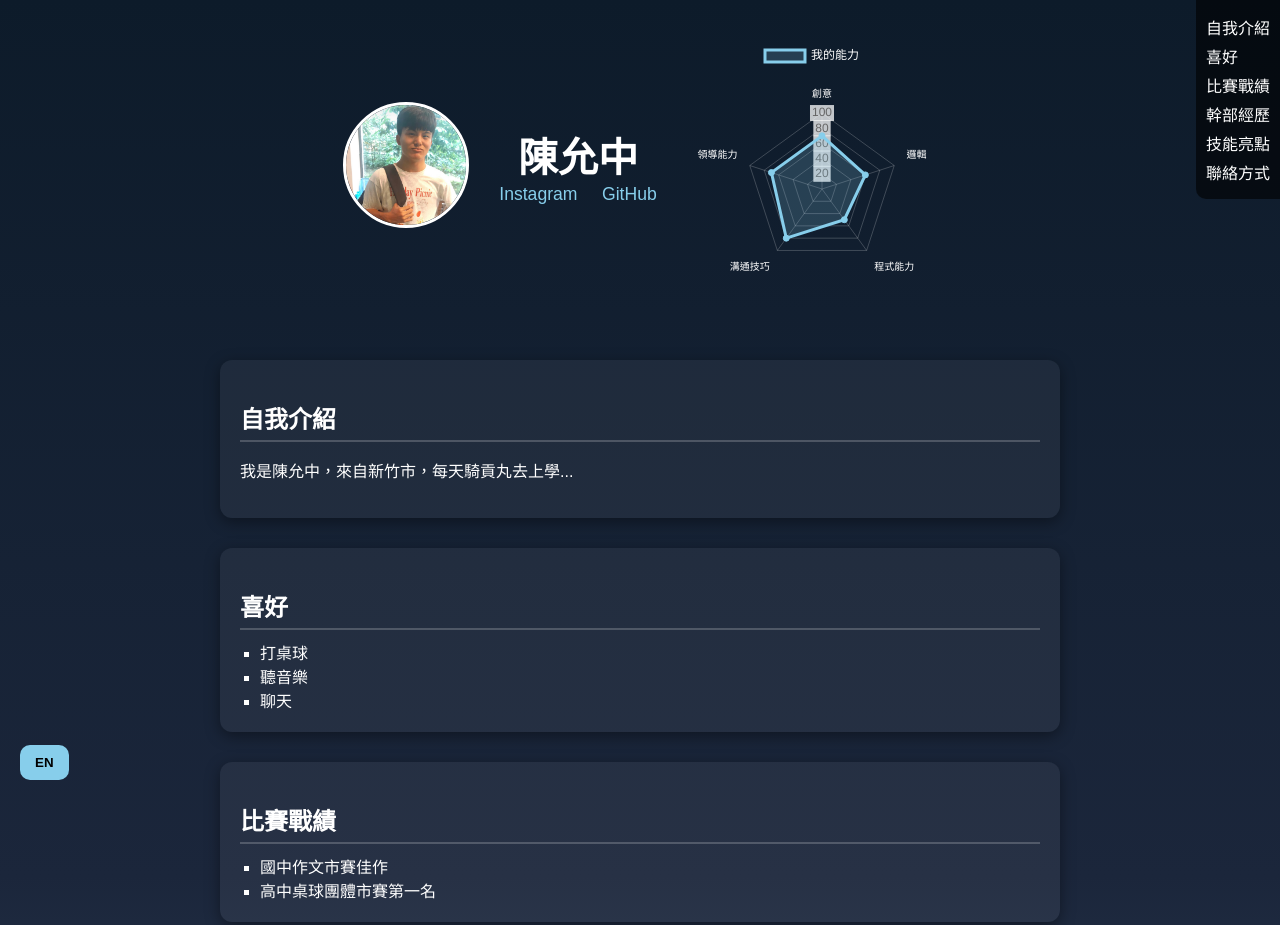
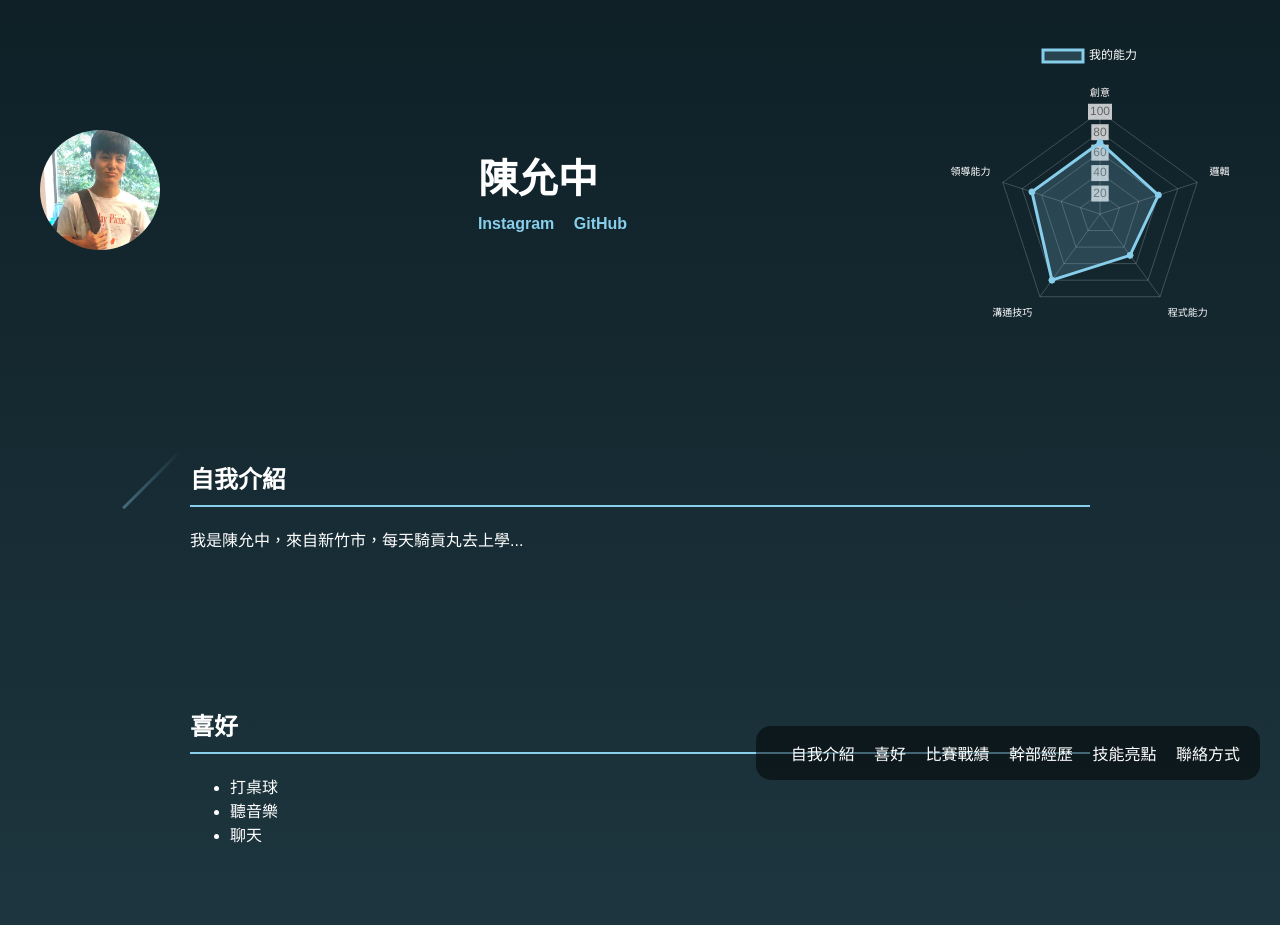
Before and after one commit to dango960325-lgtm/Computer-Science-lessons, a plain HTML site: page index.html in a window 1280 px wide. Shown: the top 925 px of the page. Drawn offline with nearby package versions, Linux system fonts and the light colour scheme.

Commit message:
Update style.css

```diff
--- a/style.css
+++ b/style.css
@@ -1,40 +1,16 @@
-/* 基本背景 */
 body {
   margin: 0;
   font-family: "Microsoft JhengHei", sans-serif;
-  background: linear-gradient(to bottom, #0d1b2a, #1b263b, #415a77); /* 漸層夜空 */
   color: white;
+  background: linear-gradient(to bottom, #0f2027, #203a43, #2c5364);
   overflow-x: hidden;
-  position: relative;
-  min-height: 100vh;
-  overflow: hidden;
 }
-
-/* ⭐ 星星效果 */
-.stars {
-  position: absolute;
-  width: 100%;
-  height: 100%;
-  top: 0;
-  left: 0;
-  background: transparent url("https://www.transparenttextures.com/patterns/stardust.png") repeat;
-  animation: twinkle 10s linear infinite;
-  z-index: -1; /* 在最底層 */
-}
-
-@keyframes twinkle {
-  0% { opacity: 0.8; }
-  50% { opacity: 1; }
-  100% { opacity: 0.8; }
-}
-
 
 /* Header */
 .header {
   display: flex;
-  justify-content: center;
   align-items: center;
-  gap: 20px;
+  justify-content: space-between;
   padding: 40px;
 }
 
@@ -42,138 +18,162 @@ body {
   width: 120px;
   height: 120px;
   border-radius: 50%;
-  border: 3px solid white;
-  animation: slideInLeft 1s ease-out;
-}
-
-.name-block {
-  text-align: center;
-  animation: slideInTop 1s ease-out;
+  object-fit: cover;
+  margin-right: 20px;
+  animation: slideInLeft 2s ease-in-out;
 }
 
 .name {
   font-size: 2.5em;
   font-weight: bold;
+  animation: slideInTop 2s ease-in-out;
+}
+
+.links {
+  margin-top: 10px;
+  animation: slideInRight 2s ease-in-out;
 }
 
 .links a {
   color: #87ceeb;
-  margin: 0 10px;
+  margin-right: 15px;
   text-decoration: none;
-  font-size: 1.1em;
-  animation: slideInRight 1s ease-out;
+  font-weight: bold;
+}
+
+.links a:hover {
+  color: #ffcc70;
 }
 
 .radar {
-  width: 250px;
-  animation: fadeIn 2s ease-out;
+  width: 300px;
+  height: 300px;
+  animation: growRadar 2s ease-in-out;
 }
 
-/* Section 卡片 */
-.card {
-  background: rgba(255, 255, 255, 0.05);
-  margin: 30px auto;
-  padding: 20px;
-  max-width: 800px;
-  border-radius: 12px;
-  box-shadow: 0 4px 15px rgba(0,0,0,0.4);
-  animation: fadeInUp 1.2s ease-out;
+section {
+  padding: 60px 20px;
+  max-width: 900px;
+  margin: auto;
 }
 
-h2 {
-  border-bottom: 2px solid rgba(255,255,255,0.2);
-  padding-bottom: 5px;
-  margin-bottom: 10px;
+section h2 {
+  border-bottom: 2px solid #87ceeb;
+  padding-bottom: 10px;
+  margin-bottom: 20px;
 }
 
-ul {
-  list-style: square;
-  margin: 0;
-  padding-left: 20px;
-}
-
-/* Nav */
 nav {
   position: fixed;
-  top: 0;
-  right: 0;
-  background: rgba(0,0,0,0.6);
-  padding: 10px;
-  border-radius: 0 0 0 10px;
+  bottom: 20px;
+  right: 20px;
+  background: rgba(0, 0, 0, 0.5);
+  padding: 15px 20px;
+  border-radius: 15px;
 }
 
 nav a {
-  display: block;
-  margin: 5px 0;
-  color: white;
+  color: #fff;
+  margin-left: 15px;
   text-decoration: none;
+}
+
+nav a:hover {
+  color: #ffcc70;
+}
+
+/* 流星 */
+.meteor {
+  position: absolute;
+  top: 0;
+  width: 3px;
+  height: 80px;
+  background: linear-gradient(white, transparent);
+  transform: rotate(45deg);
+  animation: fall 2s linear forwards;
 }
 
 /* Footer */
 footer {
   text-align: center;
   padding: 20px;
+  margin-top: 50px;
 }
 
-.like-section {
-  margin-top: 10px;
-  font-size: 1.5em;
+#heart {
   cursor: pointer;
+  font-size: 2em;
+  transition: transform 0.3s ease;
 }
 
-#likeHeart.pop {
-  animation: pop 0.5s ease;
+#heart.pop {
+  animation: heartPop 0.5s ease;
+}
+
+#confetti {
+  display: none;
+}
+
+#confetti.show {
+  display: block;
+  width: 100%;
+  height: 100px;
+  background: url('https://media.giphy.com/media/3o6Zt481isNVuQI1l6/giphy.gif') center/contain no-repeat;
+  margin: 10px auto;
+}
+
+.note {
+  font-size: 0.9em;
+  margin-top: 5px;
 }
 
 /* 回到頂部 */
-#backToTop {
+#toTop {
   display: none;
   position: fixed;
-  bottom: 20px;
-  right: 20px;
+  bottom: 80px;
+  right: 30px;
+  padding: 10px 15px;
+  border: none;
+  border-radius: 50%;
   background: #87ceeb;
   color: black;
-  border: none;
-  border-radius: 50%;
-  width: 40px;
-  height: 40px;
-  font-size: 20px;
-  cursor: pointer;
-}
-
-/* 語言切換 */
-#langToggle {
-  position: fixed;
-  bottom: 20px;
-  left: 20px;
-  background: #87ceeb;
-  border: none;
-  padding: 10px 15px;
-  border-radius: 10px;
   cursor: pointer;
   font-weight: bold;
 }
 
-/* 流星 */
-.meteor {
-  position: absolute;
-  width: 3px;
-  height: 80px;
-  transform: rotate(45deg);
-  animation: meteorFall 3s linear forwards;
-}
-
-@keyframes meteorFall {
-  to {
-    transform: translate(-500px, 500px) rotate(45deg);
-    opacity: 0;
-  }
+#toTop:hover {
+  background: #ffcc70;
 }
 
 /* 動畫 */
-@keyframes slideInLeft { from { transform: translateX(-200px); opacity:0; } to { transform: translateX(0); opacity:1; } }
-@keyframes slideInRight { from { transform: translateX(200px); opacity:0; } to { transform: translateX(0); opacity:1; } }
-@keyframes slideInTop { from { transform: translateY(-200px); opacity:0; } to { transform: translateY(0); opacity:1; } }
-@keyframes fadeIn { from { opacity:0; } to { opacity:1; } }
-@keyframes fadeInUp { from { transform: translateY(50px); opacity:0; } to { transform: translateY(0); opacity:1; } }
-@keyframes pop { 0% { transform: scale(1); } 50% { transform: scale(1.5); } 100% { transform: scale(1); } }
+@keyframes slideInLeft {
+  from { transform: translateX(-150%); opacity: 0; }
+  to { transform: translateX(0); opacity: 1; }
+}
+
+@keyframes slideInTop {
+  from { transform: translateY(-150%); opacity: 0; }
+  to { transform: translateY(0); opacity: 1; }
+}
+
+@keyframes slideInRight {
+  from { transform: translateX(150%); opacity: 0; }
+  to { transform: translateX(0); opacity: 1; }
+}
+
+@keyframes growRadar {
+  from { transform: scale(0); opacity: 0; }
+  to { transform: scale(1); opacity: 1; }
+}
+
+@keyframes fall {
+  from { top: -100px; opacity: 1; }
+  to { top: 100vh; left: 200px; opacity: 0; }
+}
+
+@keyframes heartPop {
+  0% { transform: scale(1); }
+  50% { transform: scale(1.5); }
+  100% { transform: scale(1); }
+}
```
